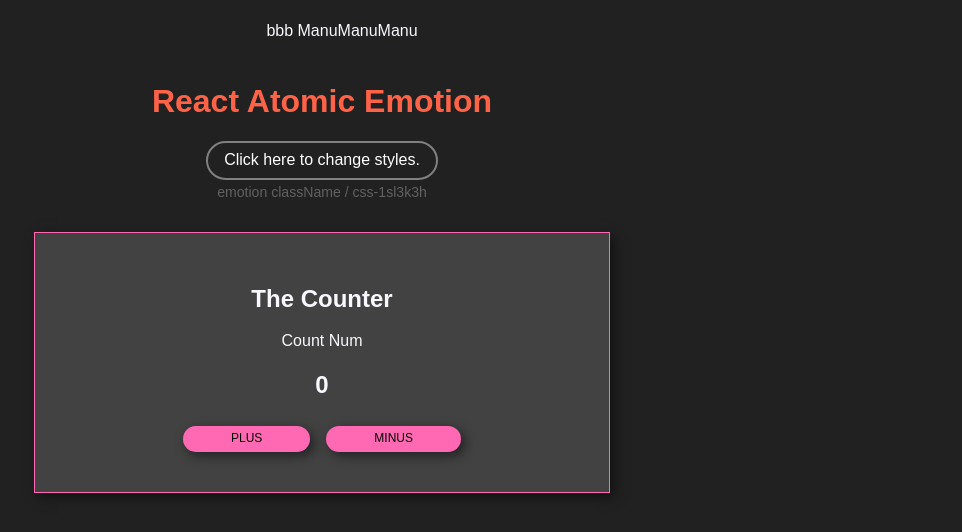
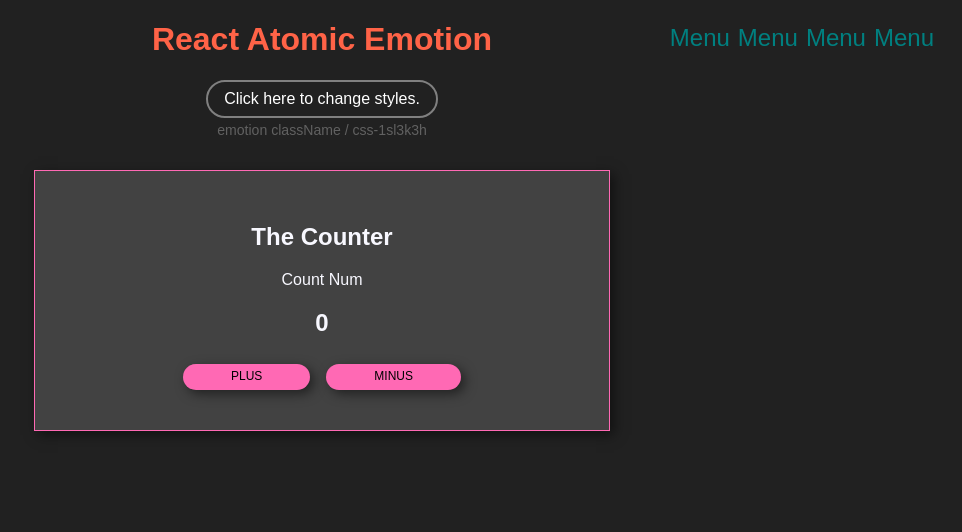
Before and after one commit to BoxPistols/React-Redux__Emotion-CSS__Atomic-Design, a React (Create React App) app: page / in a window 1280 px wide. Shown: the top 532 px of the page, without its empty margins (318-1280 px from the left). Built offline with nearby package versions, Linux system fonts and the light colour scheme.

Commit message:
Add Menu RWD 1024px / 1025px toggle RWD

```diff
--- a/src/AtomicDesign/Atoms/Menu.jsx
+++ b/src/AtomicDesign/Atoms/Menu.jsx
@@ -30,15 +30,24 @@
     >
       <div nav={nav}>
         <div className={mod.em__menu_btn} onClick={() => showNav(nav)}>
-          <div className={mod.em__menu_bar} />
-          <div className={mod.em__menu_bar} />
-          <div className={mod.em__menu_bar} />
+          <div className={nav ? mod.em__menu_bar_isOpen : mod.em__menu_bar} />
+          <div className={nav ? mod.em__menu_bar_isOpen : mod.em__menu_bar} />
+          <div className={nav ? mod.em__menu_bar_isOpen : mod.em__menu_bar} />
         </div>
         <nav className={mod.nav}>
           <ul>
-            <li>{nav ? "aaa" : "bbb"} Manu</li>
-            <li>Manu</li>
-            <li>Manu</li>
+            <li>
+              <a href="#aaa">Menu</a>
+            </li>
+            <li>
+              <a href="#bbb">Menu</a>
+            </li>
+            <li>
+              <a href="#ccc">Menu</a>
+            </li>
+            <li>
+              <a href="#ddd">Menu</a>
+            </li>
           </ul>
         </nav>
       </div>
--- a/src/AtomicDesign/Atoms/menu.module.scss
+++ b/src/AtomicDesign/Atoms/menu.module.scss
@@ -1,12 +1,12 @@
 .em__menu_btn {
   position: absolute;
   top: 0;
-  right: 1rem;
+  right: 16px;
   display: flex;
   flex-direction: column;
   justify-content: space-around;
-  width: 2rem;
-  height: 2rem;
+  width: 32px;
+  height: 32px;
   background: transparent;
   cursor: pointer;
   z-index: 1;
@@ -18,9 +18,22 @@
 .em__menu_bar {
   position: relative;
   background: ghostwhite;
-  width: 2rem;
+  width: 32px;
   height: 2px;
   border-radius: 2px;
   transform-origin: 2px;
   margin: 0 0 6px 0;
 }
+
+.em__menu_bar_isOpen{
+  @extend .em__menu_bar;
+  &:nth-of-type(1){
+    transform: rotate(45deg) translate(3px, -8px);
+  }
+  &:nth-of-type(2){
+    display: none;
+  }
+  &:nth-of-type(3){
+    transform: rotate(-45deg) translate(5px, 5px);
+  }
+}
--- a/src/styles.scss
+++ b/src/styles.scss
@@ -23,20 +23,36 @@
 
 nav {
   display: none;
-}
-
-.nav_on nav {
-  display: block;
   position: fixed;
   top: 0;
   left: 0;
   right: 0;
   bottom: 0;
+  font-size: 1.5rem;
   background-color: #000c;
+  a{
+    color: teal;
+    text-decoration: none;
+  }
+  @media only screen and (max-width: 1024px) {
+    padding-top: 10vh;
+  }
   @media only screen and (min-width: 1025px) {
     position: relative;
     background-color: transparent;
+    position: fixed;
+    top: -8px;
+    right: 24px;
+    left: auto;
+    > ul li {
+      margin: 0 .25rem;
+    }
   }
+
+}
+
+.nav_on nav {
+  display: block;
 }
 
 // PC
```
